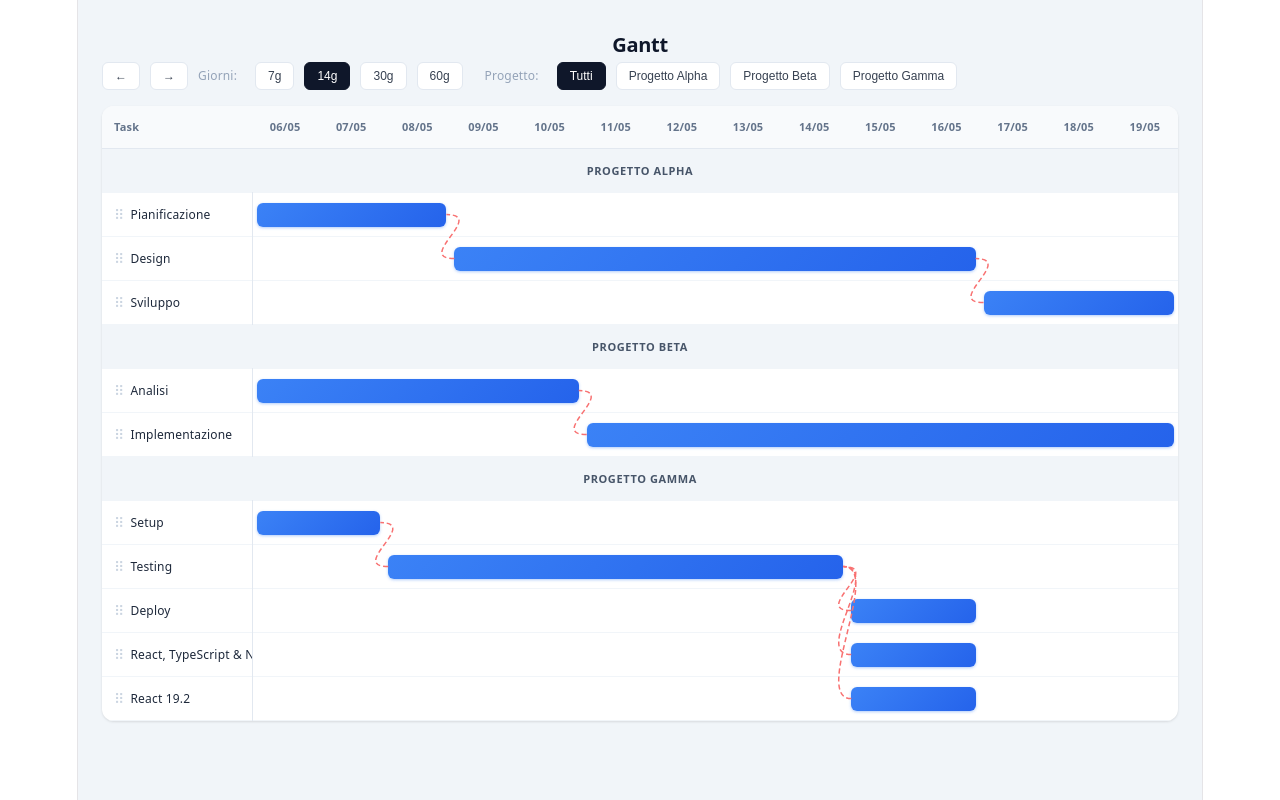
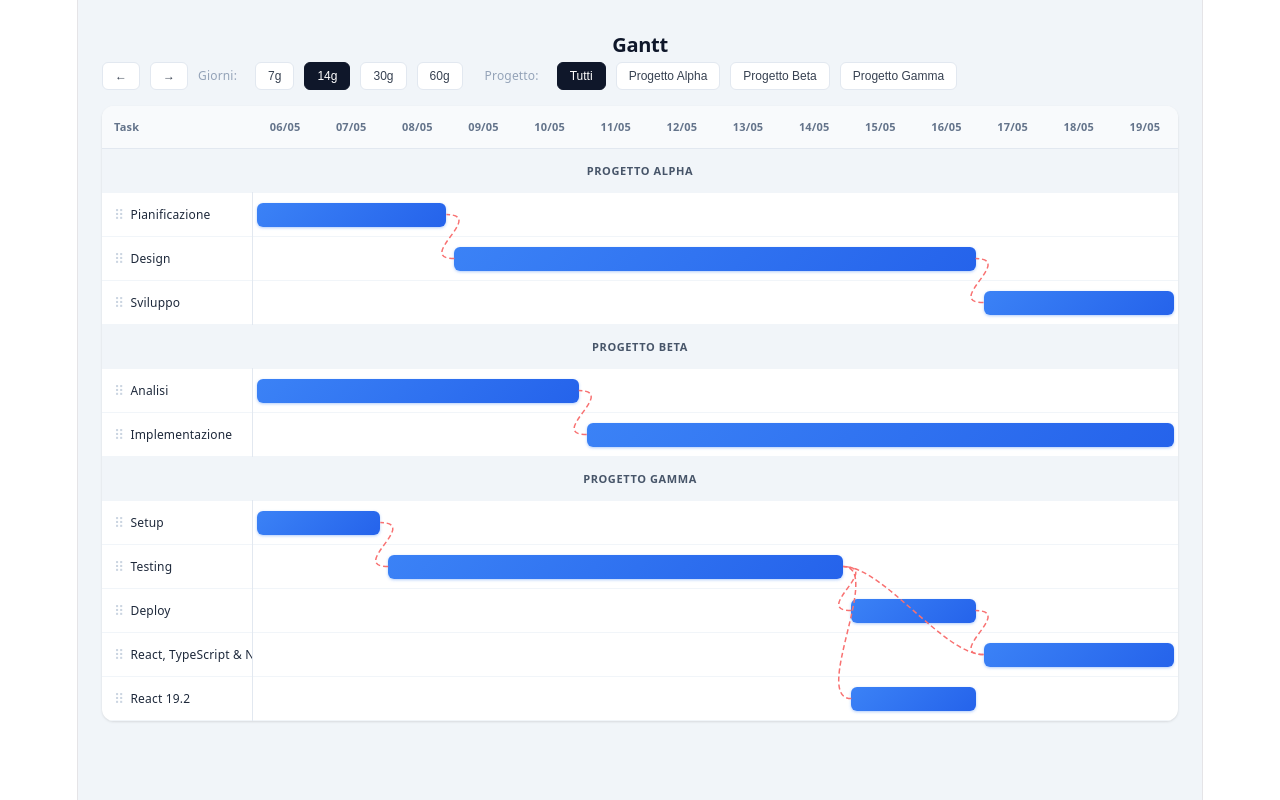
Before and after one commit to sensorario/gantt.simonegentili.com, a React (Vite) app: page / in a window 1280 px wide. Built offline with nearby package versions, Linux system fonts and the light colour scheme.

Commit message:
feat(tasks): tasks may depends on one or more tasks

```diff
--- a/gocommit.conf.json
+++ b/gocommit.conf.json
@@ -1,4 +1,5 @@
 {
   "onAfterCommit": "",
-  "onBeforeCommit": ""
+  "onBeforeCommit": "",
+  "pushAfterCommit": true
 }
--- a/src/App.jsx
+++ b/src/App.jsx
@@ -9,8 +9,8 @@ const initialProjects = [
     name: 'Progetto Alpha',
     tasks: [
       { id: 1, name: 'Pianificazione', start: new Date(2026, 4, 6), end: new Date(2026, 4, 8) },
-      { id: 2, name: 'Design', start: new Date(2026, 4, 9), end: new Date(2026, 4, 16), dependsOn: 1 },
-      { id: 3, name: 'Sviluppo', start: new Date(2026, 4, 17), end: new Date(2026, 4, 25), dependsOn: 2 },
+      { id: 2, name: 'Design', start: new Date(2026, 4, 9), end: new Date(2026, 4, 16), dependsOn: [1] },
+      { id: 3, name: 'Sviluppo', start: new Date(2026, 4, 17), end: new Date(2026, 4, 25), dependsOn: [2] },
     ],
   },
   {
@@ -18,7 +18,7 @@ const initialProjects = [
     name: 'Progetto Beta',
     tasks: [
       { id: 4, name: 'Analisi', start: new Date(2026, 4, 6), end: new Date(2026, 4, 10) },
-      { id: 5, name: 'Implementazione', start: new Date(2026, 4, 11), end: new Date(2026, 4, 20), dependsOn: 4 },
+      { id: 5, name: 'Implementazione', start: new Date(2026, 4, 11), end: new Date(2026, 4, 20), dependsOn: [4] },
     ],
   },
   {
@@ -26,10 +26,10 @@ const initialProjects = [
     name: 'Progetto Gamma',
     tasks: [
       { id: 6, name: 'Setup', start: new Date(2026, 4, 6), end: new Date(2026, 4, 7) },
-      { id: 7, name: 'Testing', start: new Date(2026, 4, 8), end: new Date(2026, 4, 14), dependsOn: 6 },
-      { id: 8, name: 'Deploy', start: new Date(2026, 4, 15), end: new Date(2026, 4, 16), dependsOn: 7 },
-      { id: 9, name: 'React, TypeScript & Next.js', start: new Date(2026, 4, 15), end: new Date(2026, 4, 16), dependsOn: 7 },
-      { id: 10, name: 'React 19.2', start: new Date(2026, 4, 15), end: new Date(2026, 4, 16), dependsOn: 7 },
+      { id: 7, name: 'Testing', start: new Date(2026, 4, 8), end: new Date(2026, 4, 14), dependsOn: [6] },
+      { id: 8, name: 'Deploy', start: new Date(2026, 4, 15), end: new Date(2026, 4, 16), dependsOn: [7] },
+      { id: 9, name: 'React, TypeScript & Next.js', start: new Date(2026, 4, 17), end: new Date(2026, 4, 20), dependsOn: [7, 8] },
+      { id: 10, name: 'React 19.2', start: new Date(2026, 4, 15), end: new Date(2026, 4, 16), dependsOn: [7] },
     ],
   },
 ]
@@ -60,8 +60,11 @@ function resolveConstraints(tasks, movedId) {
   while (changed) {
     changed = false
     for (const child of result) {
-      if (!child.dependsOn) continue
-      const parent = result.find(t => t.id === child.dependsOn)
+      const deps = Array.isArray(child.dependsOn) ? child.dependsOn : child.dependsOn ? [child.dependsOn] : []
+      if (deps.length === 0) continue
+
+      for (const depId of deps) {
+        const parent = result.find(t => t.id === depId)
         if (!parent) continue
 
         const overlap = child.start.getTime() <= parent.end.getTime()
@@ -88,6 +91,7 @@ function resolveConstraints(tasks, movedId) {
           child.end = new Date(child.start.getTime() + dur)
           pushedRight.add(child.id)
           changed = true
+        }
       }
     }
   }
@@ -273,9 +277,11 @@ function App() {
     const containerRect = containerRef.current.getBoundingClientRect()
     const newArrows = []
     for (const task of flatTasks) {
-      if (!task.dependsOn) continue
+      const deps = Array.isArray(task.dependsOn) ? task.dependsOn : task.dependsOn ? [task.dependsOn] : []
+      if (deps.length === 0) continue
+      for (const depId of deps) {
         const fromEl = barRefs.current[task.id]
-      const toEl = barRefs.current[task.dependsOn]
+        const toEl = barRefs.current[depId]
         if (!fromEl || !toEl) continue
         const fromRect = fromEl.getBoundingClientRect()
         const toRect = toEl.getBoundingClientRect()
@@ -283,7 +289,8 @@ function App() {
         const y1 = fromRect.top - containerRect.top + fromRect.height / 2
         const x2 = toRect.right - containerRect.left
         const y2 = toRect.top - containerRect.top + toRect.height / 2
-      newArrows.push({ id: `${task.dependsOn}-${task.id}`, x1, y1, x2, y2 })
+        newArrows.push({ id: `${depId}-${task.id}`, x1, y1, x2, y2 })
+      }
     }
     setArrows(prev => JSON.stringify(prev) === JSON.stringify(newArrows) ? prev : newArrows)
   }, [flatTasks])
```
Lines whose indentation alone changed are shown as unchanged.
